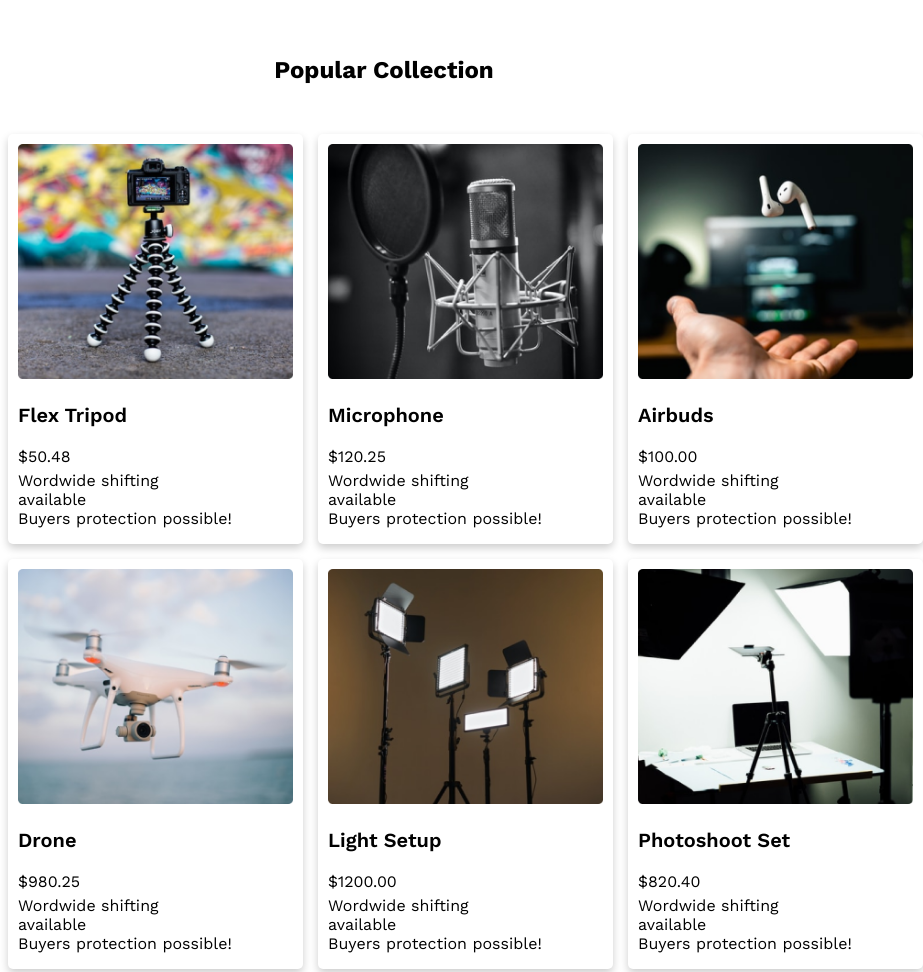
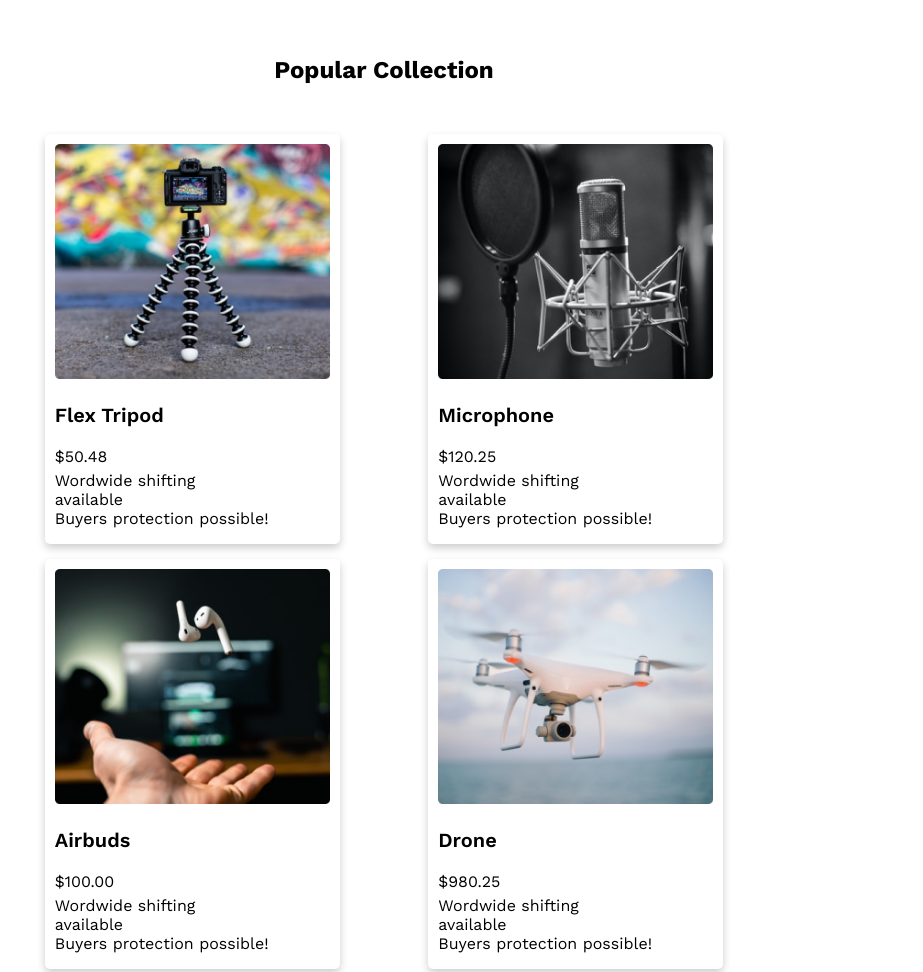
Before and after one commit to AminTalukder/Influencer_Gear, a plain HTML site: page index.html in a window 768 px wide. Shown: the part 880-1852 px from the top of the page, 923 px wide, since content can reach past the window. Drawn offline with nearby package versions, Linux system fonts and the light colour scheme.

Commit message:
project completed making responsibe for tablets also

```diff
--- a/style/gear.css
+++ b/style/gear.css
@@ -304,8 +304,9 @@ position:relative;
 
     .card-container{
         display:grid;
-        grid-template-columns: repeat(3,1fr);
+        grid-template-columns: repeat(2,1fr);
         gap: 15px;
+        place-items: center;
     }
     .feature-items{
         display: flex;
```
